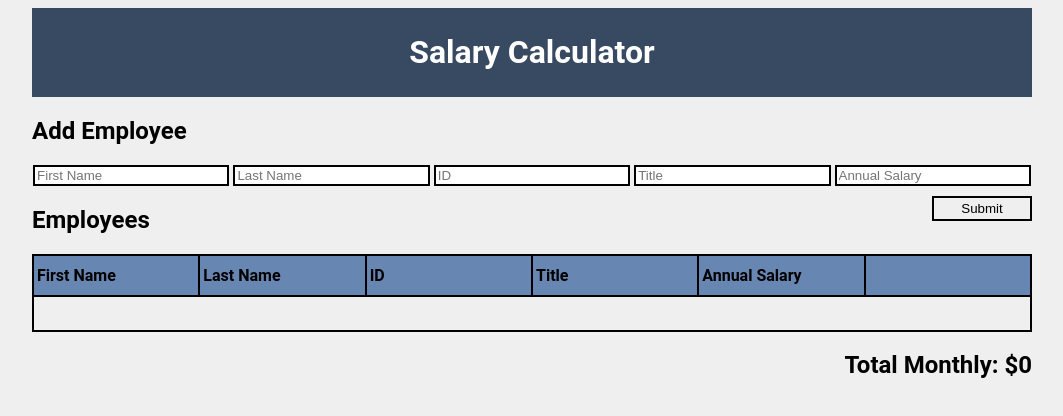
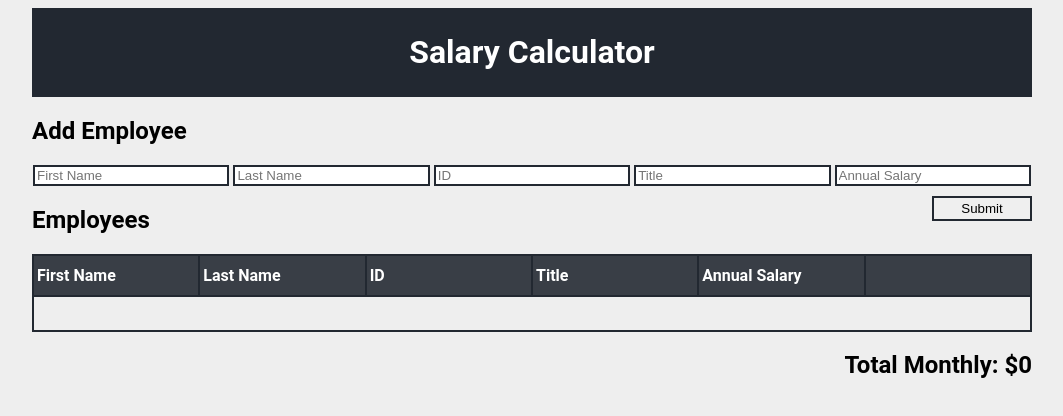
Before and after one commit to husomichael/jquery-salary-calculator, a plain HTML site: page index.html in a window 1280 px wide. Shown: the whole page, without its empty margins (108-1171 px from the left). Drawn offline with Linux system fonts and the light colour scheme.

Commit message:
wayyy better colors

```diff
--- a/style.css
+++ b/style.css
@@ -1,13 +1,13 @@
 html{
-    background-color: #efefef;
+    background-color: #EEEEEE;
     font-family: 'Roboto', sans-serif;
 }
 input{
-    border: solid black 2px;
+    border: solid #222831 2px;
     width: 18.84%;
 }
 table, td, th{
-    border: solid black 2px;
+    border: solid #222831 2px;
     border-spacing: 0px;
     border-collapse: collapse;
     table-layout: fixed;
@@ -44,7 +44,7 @@ h2{
     margin: auto;
 }
 header{
-    background-color: #384962;
+    background-color: #222831;
     padding: 4px;
     color: #FFFFFF;
 }
@@ -52,24 +52,25 @@ header{
     background-color: red;
 }
 .evenColor{
-    background-color: #FFFFFF;
+    background-color: #EEEEEE;
 }
 .oddColor{
-    background-color: #809fba;
+    background-color: #00ADB5;
 }
 .money-row{
     text-align: right;
     padding-right: 3px;
 }
 #submit-button{
-    border: solid black 2px;
+    border: solid #222831 2px;
     float: right;
     margin-top: 10px;
     width: 10%;
     height: 25px;
 }
 th{
-    background-color: #6786b1;
+    background-color: #393E46;
+    color: #FFFFFF;
 }
 .delete-button{
     margin-left: 30%;
```
